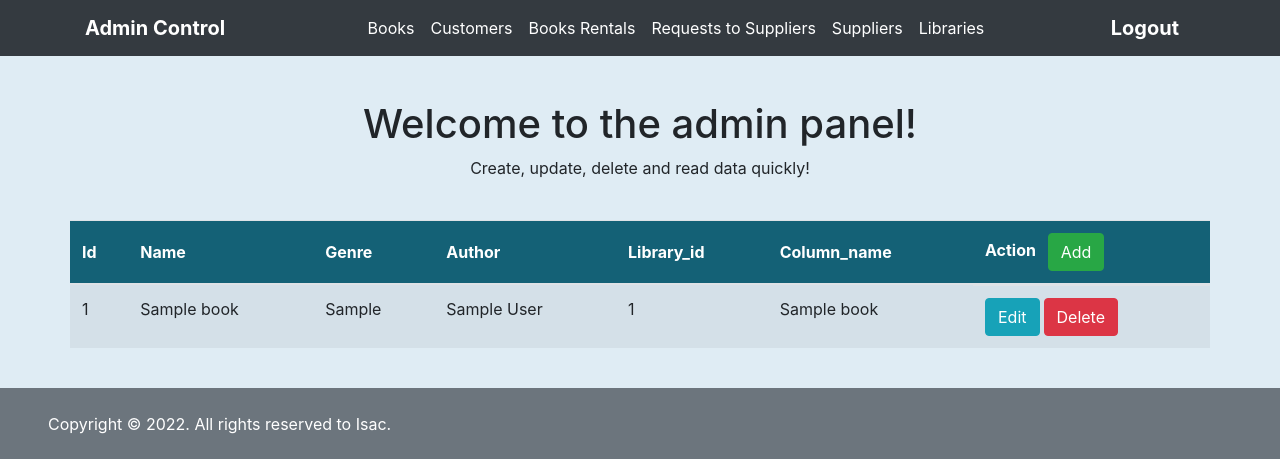
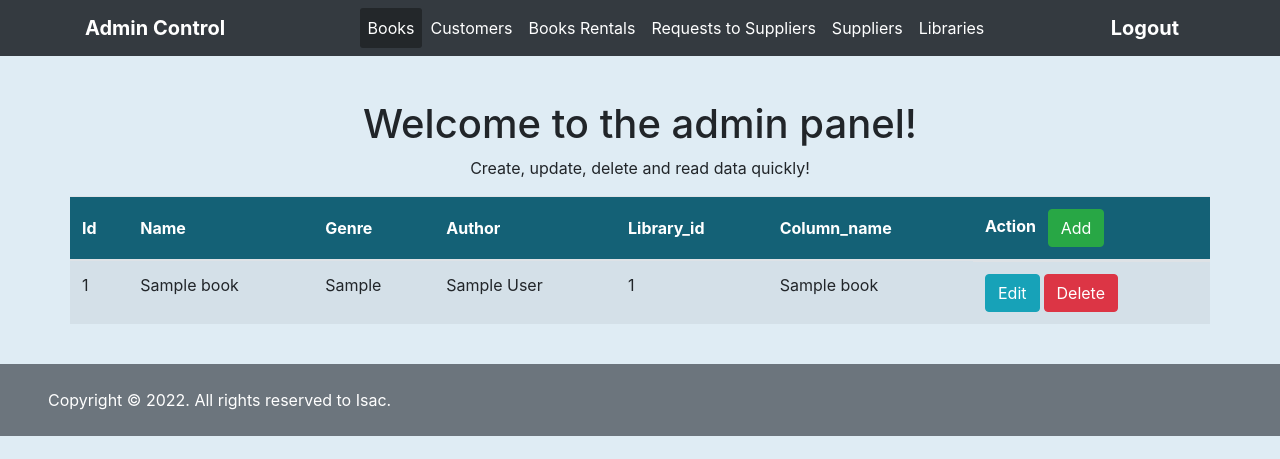
Before and after one commit to Isac999/CRUD-php, a PHP site: page /admin/admin.php?page=books&pagina=1 in a window 1280 px wide. Shown: the top 459 px of the page. Run offline with PHP 8.4, Linux system fonts and the light colour scheme; the visitor is signed in with stand-in values (Sample User, id 1); tables that the repository leaves empty or names only in its code hold one stand-in row (values such as "Sample post").

Commit message:
paginacao feita

```diff
--- a/admin/admin.php
+++ b/admin/admin.php
@@ -34,22 +34,22 @@
         <div class="collapse navbar-collapse row justify-content-around" id="navbarResponsive">
             <ul class="navbar-nav ms-auto">
                 <li class="nav-item">
-                <a class="nav-link text-white" id="books" href="?page=books">Books</a>
+                <a class="nav-link text-white" id="books" href="?page=books&pagina=1">Books</a>
                 </li>
                 <li class="nav-item">
-                <a class="nav-link text-white" id="customers" href="?page=customers">Customers</a>
+                <a class="nav-link text-white" id="customers" href="?page=customers&pagina=1">Customers</a>
                 </li>
                 <li class="nav-item">
-                <a class="nav-link text-white" id="books_rentals" href="?page=books_rentals">Books Rentals</a>
+                <a class="nav-link text-white" id="books_rentals" href="?page=books_rentals&pagina=1">Books Rentals</a>
                 </li>
                 <li class="nav-item">
-                <a class="nav-link text-white" id="requests_to_suppliers" href="?page=requests_to_suppliers">Requests to Suppliers</a>
+                <a class="nav-link text-white" id="requests_to_suppliers" href="?page=requests_to_suppliers&pagina=1">Requests to Suppliers</a>
                 </li>
                 <li class="nav-item">
-                <a class="nav-link text-white" id="suppliers" href="?page=suppliers">Suppliers</a>
+                <a class="nav-link text-white" id="suppliers" href="?page=suppliers&pagina=1">Suppliers</a>
                 </li>
                 <li class="nav-item">
-                <a class="nav-link text-white" id="libraries" href="?page=libraries">Libraries</a>
+                <a class="nav-link text-white" id="libraries" href="?page=libraries&pagina=1">Libraries</a>
                 </li>
             </ul>
         </div>
@@ -61,7 +61,7 @@
         <div class="text-center">
             <h1 class="mt-1"> Welcome to the admin panel! </h1>
             <p>Create, update, delete and read data quickly!</p>
-        </div><br>
+        </div>
         <div class="row justify-content-center">
             <table class="table table-striped">
                 <thead class="text-white font-weight-bold" style="background-color: #146176">
@@ -69,13 +69,26 @@
                         <?php
                             include('./connect.php');
                             $table_name = $_GET['page'];
+                            $number_page = $_GET['pagina'];
+
                             if (empty($table_name)) {
                                 $table_name = 'books';
                             }
+                            if (!$number_page) {
+                                $number_page = 1;
+                            }
+
+                            $per_page = 10;
+                            $inicio = $number_page - 1;
+                            $inicio = $inicio * $per_page;
 
                             $table = $mysqli->real_escape_string($table_name);
                             $exec = "SELECT * FROM $table";
+
+                            $limite = "$exec LIMIT $inicio, $per_page";
+
                             $query = $mysqli->query($exec) or die('Falha ao executar consulta!');
+                            $query_limite = $mysqli->query($limite) or die('Falha ao executar consulta!');
 
                             $columns = array();
                             $exec_columns = "SELECT COLUMN_NAME FROM INFORMATION_SCHEMA.COLUMNS WHERE TABLE_SCHEMA = 'library' AND TABLE_NAME = '$table'";
@@ -93,7 +106,8 @@
                 </thead>
                 <?php
                     //Dados da consulta
-                    while ($data = mysqli_fetch_assoc($query)) {
+                    while ($data = mysqli_fetch_assoc($query_limite)) {
+                        echo '<br>';
                         echo "<tr>";
                         foreach ($columns as $column) {
                             echo "<td>".$data[$column]."</td>";
@@ -104,6 +118,19 @@
                         echo "</td>";
                         echo "</tr>";
                     }
+                    $total_registros = $query->num_rows;
+                    $total_pages = $total_registros / $per_page;
+
+                    $anterior = $number_page - 1;
+                    $proximo = $number_page + 1;
+                    if ($number_page > 1) {
+                        echo " <a href='?page=$table_name&pagina=$anterior'><- Anterior</a> ";
+                    }
+
+                    if ($number_page < $total_pages) {
+                        echo " <a href='?page=$table_name&pagina=$proximo'>Próxima -></a>";
+                    }
+
                 ?>
             </table>
         </div>
--- a/js/admin.js
+++ b/js/admin.js
@@ -1,5 +1,5 @@
-let url_atual = window.location.href;
-if (url_atual.split('=')[1]) {
+let url_atual = window.location.search.split('&')[0];
+if (url_atual) {
     let targetName = url_atual.split('=')[1];
     const targetEl = document.querySelector('#'+targetName);
     targetEl.style.backgroundColor = 'rgb(8 8 8 / 39%)';
```
